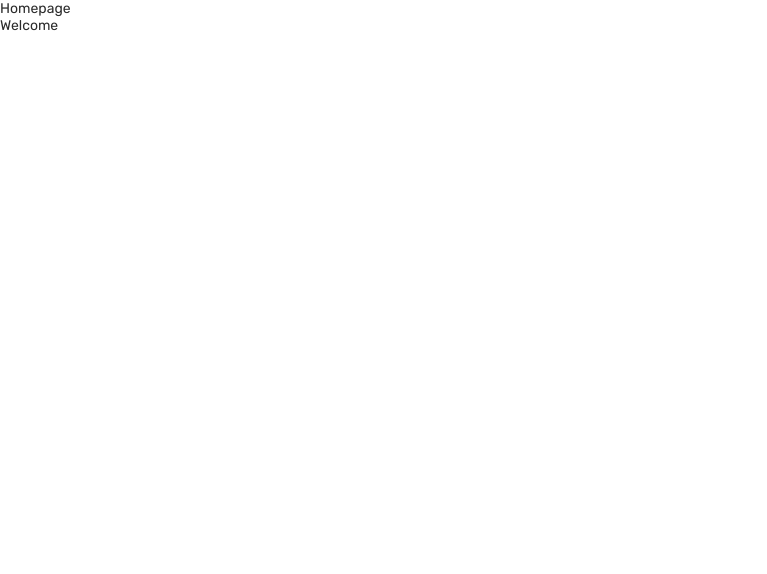
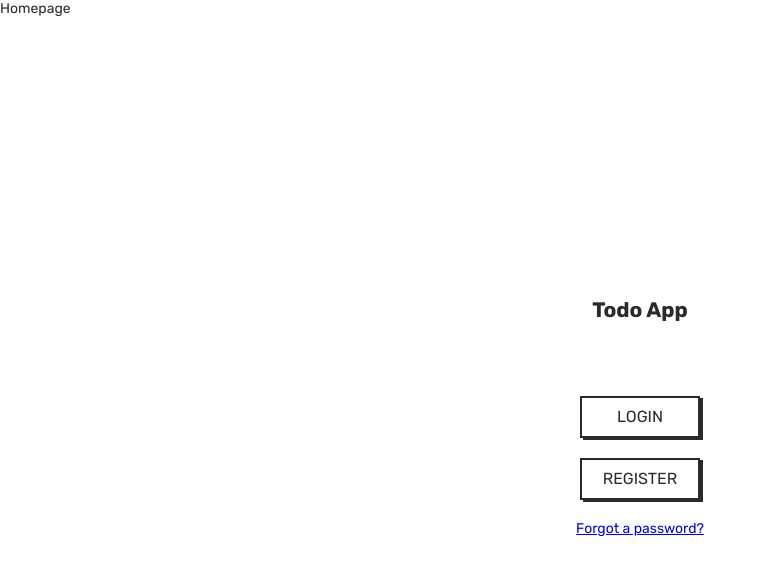
Before and after one commit to qwiz1/todo-app-react, a React (Vite) app: page /welcome in a window 1280 px wide. Shown: the top 574 px of the page, without its empty margins (0-767 px from the left). Built offline with nearby package versions, Linux system fonts and the light colour scheme.

Commit message:
+ welcome page

```diff
--- a/src/pages/welcome/index.tsx
+++ b/src/pages/welcome/index.tsx
@@ -1,5 +1,31 @@
+import {
+  ContentWrapper,
+  ControlsWrapper,
+  LoginButton,
+  RegistrationButton,
+  WelcomeMain,
+  WelcomeTitle,
+} from './welcome.styled';
+import { Link } from 'react-router-dom';
+import { AppRoute } from 'src/common/enums';
+
 const Welcome: React.FC = () => {
-  return <div>Welcome</div>;
+  return (
+    <WelcomeMain>
+      <ContentWrapper>
+        <WelcomeTitle>Todo App</WelcomeTitle>
+        <ControlsWrapper>
+          <Link to={AppRoute.SIGN_IN}>
+            <LoginButton>Login</LoginButton>
+          </Link>
+          <Link to={AppRoute.SIGN_UP}>
+            <RegistrationButton>Register</RegistrationButton>
+          </Link>
+          <Link to={AppRoute.FORGOT_PASSWORD}>Forgot a password?</Link>
+        </ControlsWrapper>
+      </ContentWrapper>
+    </WelcomeMain>
+  );
 };
 
 export default Welcome;
--- /dev/null
+++ b/src/pages/welcome/welcome.styled.tsx
@@ -0,0 +1,48 @@
+import { LargeButton } from 'src/components/styled-components/button';
+import { FONTS } from 'src/theme';
+import styled from 'styled-components';
+
+const WelcomeMain = styled.main`
+  width: 100vw;
+  height: 100vh;
+  display: flex;
+  justify-content: center;
+  align-items: center;
+`;
+
+const ContentWrapper = styled.div`
+  width: 300px;
+  height: 30vh;
+  display: flex;
+  flex-direction: column;
+  justify-content: space-between;
+`;
+
+const WelcomeTitle = styled.h2`
+  margin: 0;
+  font-size: ${FONTS.SIZES.XL};
+  text-align: center;
+`;
+
+const ControlsWrapper = styled.div`
+  display: flex;
+  flex-direction: column;
+  align-items: center;
+  gap: 20px;
+`;
+
+const LoginButton = styled(LargeButton)`
+  width: 120px;
+`;
+const RegistrationButton = styled(LargeButton)`
+  width: 120px;
+`;
+
+export {
+  WelcomeMain,
+  ContentWrapper,
+  ControlsWrapper,
+  LoginButton,
+  RegistrationButton,
+  WelcomeTitle,
+};
```
